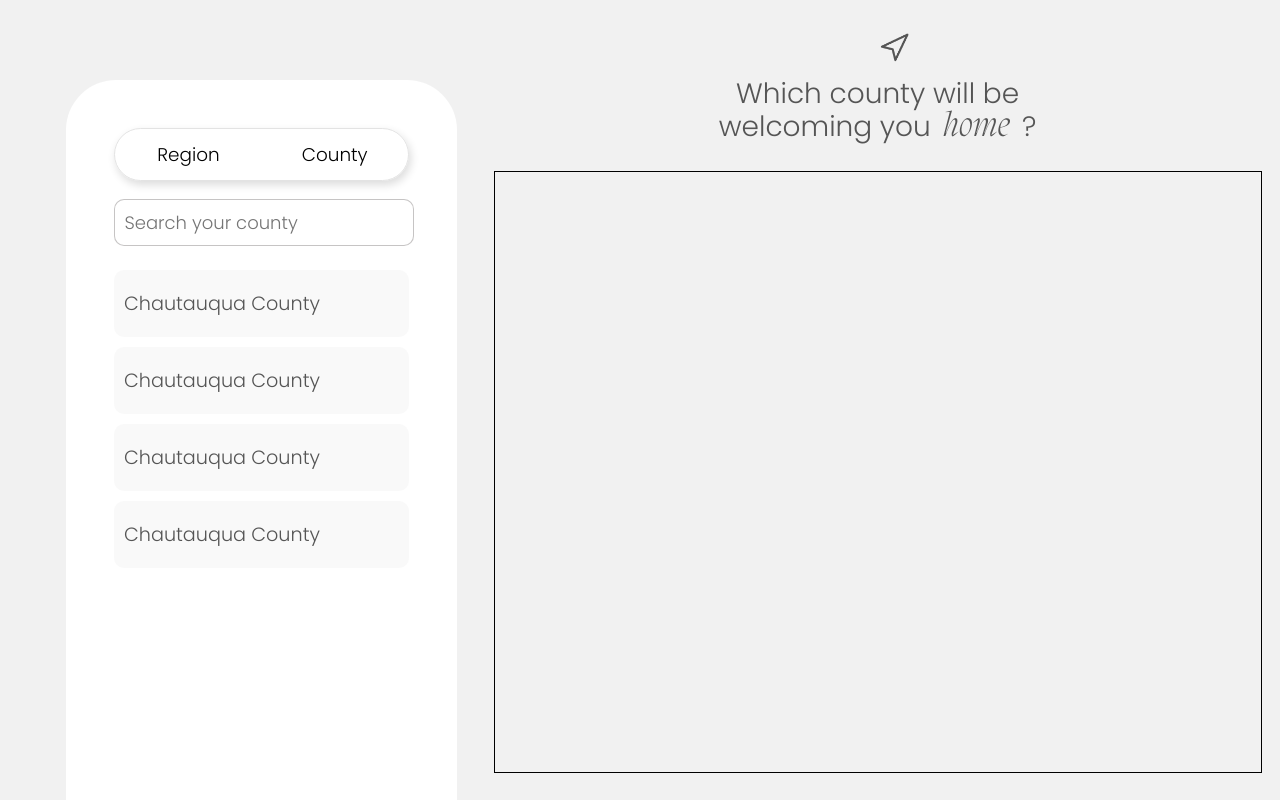
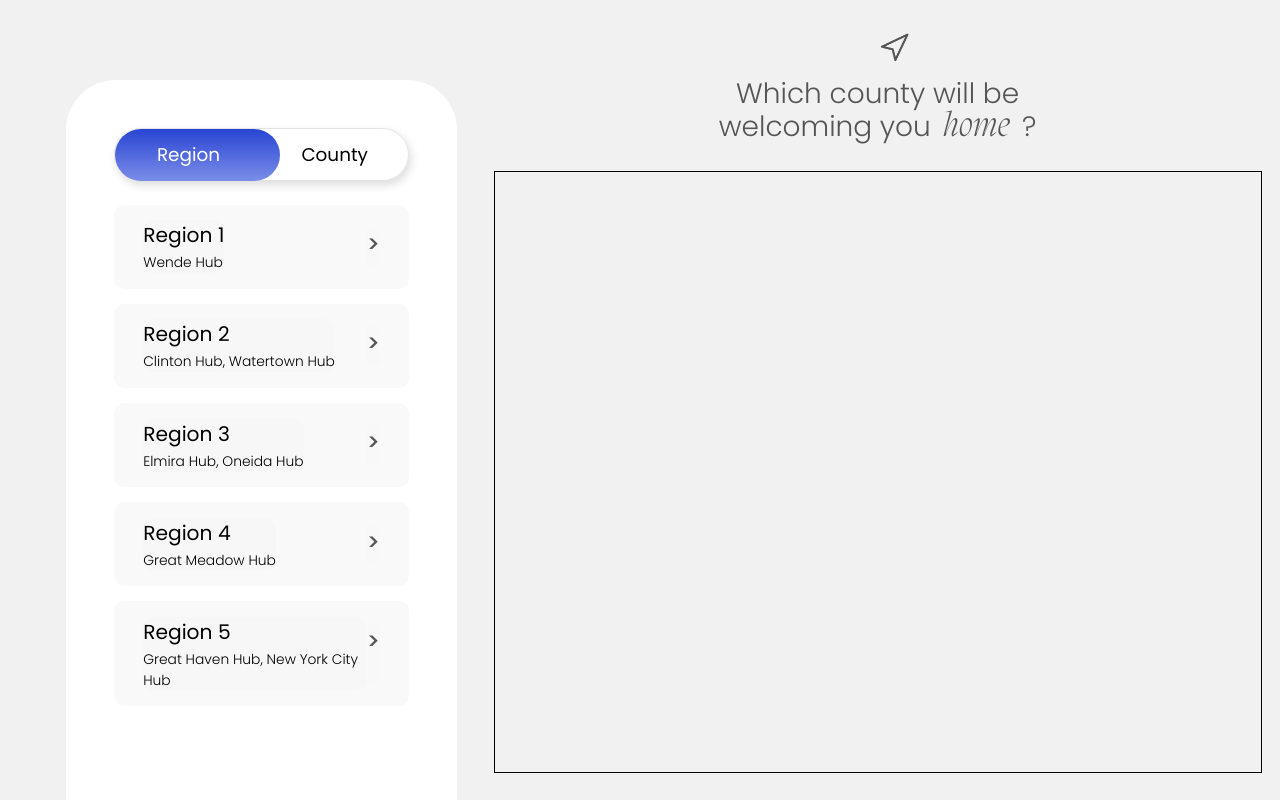
Before and after one commit to youngeonpark/pathwayhome, a React (Vite) app: page /select in a window 1280 px wide. Built offline with nearby package versions, Linux system fonts and the light colour scheme.

Commit message:
select page

```diff
--- a/src/pages/About.css
+++ b/src/pages/About.css
@@ -4,11 +4,11 @@
 }
 
 .aboutpg .header {
-    width: 30em;
-    height: 5em;
-    margin: 5em auto;
+    width: 25em;
+    height: 4em;
+    margin: 2em auto 4em auto;
     justify-content: space-around;
-    padding: 1em;
+    padding: 0.8em;
     display: flex;
     border-radius: 8px;
     background-color: rgba(255, 255, 255, 0.85);
@@ -22,7 +22,7 @@
 }
 
 .aboutpg .header h3{
-    font-size: 2em;
+    font-size: 1.5em;
     margin: 0;
     padding: 0;
     font-weight: 500;
@@ -30,7 +30,7 @@
 }
 
 .aboutpg .header p {
-    font-size: 1.4em;
+    font-size: 1.2em;
     margin: 0;
     padding: 0;
     width: 100%;
@@ -38,9 +38,14 @@
     color: #767676;
 }
 
+.aboutpg .header img {
+    width: 4em;
+    height: 4em;
+}
+
 .aboutpg h1 {
     font-weight: 400;
-    font-size: 2.8em;
+    font-size: 2.1em;
     text-align: center;
     margin: -1em;
 }
@@ -64,14 +69,14 @@
 }
 
 .aboutpg .info #intro {
-    font-size: 28px;
+    font-size: 1.2em;
     font-weight: 400;
     padding: 0;
     margin-top: 1em;
 }
 
 .aboutpg .info #content {
-    font-size: 26px;
+    font-size: 1.1em;
     font-weight: 300;
     padding: 0;
     margin-top: 1em;
@@ -79,7 +84,7 @@
 
 .aboutpg #back-btn {
   background-color: transparent;
-  font-size: 28px;
+  font-size: 1.2em;
   text-align: center;
   width: 100%;
   margin-top: 3em;
--- a/src/pages/Select.css
+++ b/src/pages/Select.css
@@ -24,22 +24,65 @@
     border: 1px solid rgba(221, 221, 221, 0.8);
     box-shadow: 2px 4px 8px 0.2px #DDDDDD;
     border-radius: 50px;
+    position: relative;
 }
 
-.regcount-selector .base {
+.selectpg .regcount-selector .base {
     width: 100%;
     display: flex;
     /* padding: 5px; */
     justify-content: space-around;
 }
 
-.regcount-selector .base span {
+.selectpg .regcount-selector .selection {
+    /* border: 1px solid black; */
+    width: 10.3em;
+    height: 3.25em;
+    position: absolute;
+    border-radius: 50px;
+    background: linear-gradient(180deg, #2845D3, #7B8DE8);
+    transition: left .3s ease;
+}
+
+.selectpg .regcount-selector .base span {
     /* border: 1px dotted red; */
     width: 100%;
     text-align: center;
     padding: 12px 16px;
     font-size: 1.15em;
-    font-weight: 300;
+    font-weight: 400;
+    cursor: pointer;
+}
+.selectpg .regcount-selector .base #region, #county{
+    z-index: 2;
+}
+
+.selectpg .regcount-selector .selection.left {
+  left: 0;
+}
+
+.selectpg .regcount-selector .selection.right {
+  left: 50%;
+}
+
+.regcount-selector.left #region {
+  color: white;
+  transition: color 0.15s ease;
+}
+
+.regcount-selector.left #county {
+  color: black;
+  transition: color 0.15s ease;
+}
+
+.regcount-selector.right #region {
+  color: black;
+  transition: color 0.15s ease;
+}
+
+.regcount-selector.right #county {
+  color: white;
+  transition: color 0.15s ease;
 }
 
 .selectpg #searchbox {
@@ -52,12 +95,56 @@
     border-radius: 10px;
 }
 
-.selectpg .options {
+.selectpg .left-options {
     margin-top: 1.5em;
-    /* border: 1px solid black; */
+    /* height: 78%;
+    border: 1px solid black; */
 }
 
-.selectpg .options div {
+.selectpg .left-options div {
+    margin: 0.3em 0;
+    padding: 0.8em 1.5em;;
+    font-size: 1.2em;
+    font-weight: 400;
+    background-color: rgba(247, 247, 247, 0.75);
+    color: #555555;
+    border-radius: 10px;
+}
+
+.selectpg .left-options .option {
+    display: flex;
+    justify-content: space-between;
+    margin-bottom: 0.8em;
+}
+
+.selectpg .left-options .title {
+    /* border: 1px solid black; */
+    margin: 0;
+    padding: 0;
+    font-size: 0.9em;
+}
+
+.selectpg .left-options .title h3 {
+    font-weight: 400;
+}
+
+.selectpg .left-options .title p {
+    font-weight: 300;
+    font-size: 0.8em;
+    margin-top: 2px;
+}
+
+.selectpg .left-options #nextsym {
+    /* border: 1px solid black; */
+    font-weight: 500;
+    padding: 0;
+}
+
+.selectpg .right-options {
+    margin-top: 1.5em;
+}
+
+.selectpg .right-options div {
     margin: 0.5em 0;
     padding: 1em 0.5em;;
     font-size: 1.2em;
--- a/src/pages/Select.jsx
+++ b/src/pages/Select.jsx
@@ -1,10 +1,25 @@
-import React from 'react'
+import React, {useState} from 'react'
 import { Routes, Route, Link } from 'react-router-dom';
 import navImg from '../assets/images/navigation.png';
 import './Select.css'
 
 function Select() {
-  return (
+    const [side, setSide] = useState("left");
+    const [query, setQuery] = useState("");
+
+    const counties = [
+        "Chautauqua County",
+        "Erie County",
+        "Livingston County",
+        "Orleans County",
+        "Wyoming County"
+    ];
+
+    const filteredCounties = counties.filter(c =>
+        c.toLowerCase().startsWith(query.toLowerCase())
+    );
+
+    return (
     <>
         <Routes>
             <Route
@@ -13,22 +28,64 @@ function Select() {
                     <>
                         <div className="selectpg">
                             <div className="select-container">
-                                <div className="regcount-selector">
-                                    <div className="selection"></div>
+                                <div className={`regcount-selector ${side}`}>
+                                    <div className={`selection ${side}`}></div>
                                     <div className="base">
-                                        <span id="region">Region</span>
-                                        <span id="county">County</span>
+                                        <span id="region" onClick={() => setSide("left")}>Region</span>
+                                        <span id="county" onClick={() => setSide("right")}>County</span>
                                     </div>
                                 </div>
-                                <label>
-                                    <input name="myInput" placeholder="Search your county" id="searchbox"/>
-                                </label>
-                                <div className="options">
-                                    <div>Chautauqua County</div>
-                                    <div>Chautauqua County</div>
-                                    <div>Chautauqua County</div>
-                                    <div>Chautauqua County</div>
-                                </div>
+                                {side === "left" && (
+                                    <div className="left-options">
+                                        <div className="option">
+                                            <div className="title">
+                                                <h3>Region 1</h3>
+                                                <p>Wende Hub</p>
+                                            </div>
+                                            <div id="nextsym">&gt;</div>
+                                        </div>
+                                        <div className="option">
+                                            <div className="title">
+                                                <h3>Region 2</h3>
+                                                <p>Clinton Hub, Watertown Hub</p>
+                                            </div>
+                                            <div id="nextsym">&gt;</div>
+                                        </div>
+                                        <div className="option">
+                                            <div className="title">
+                                                <h3>Region 3</h3>
+                                                <p>Elmira Hub, Oneida Hub</p>
+                                            </div>
+                                            <div id="nextsym">&gt;</div>
+                                        </div>
+                                        <div className="option">
+                                            <div className="title">
+                                                <h3>Region 4</h3>
+                                                <p>Great Meadow Hub</p>
+                                            </div>
+                                            <div id="nextsym">&gt;</div>
+                                        </div>
+                                        <div className="option">
+                                            <div className="title">
+                                                <h3>Region 5</h3>
+                                                <p>Great Haven Hub, New York City Hub</p>
+                                            </div>
+                                            <div id="nextsym">&gt;</div>
+                                        </div>
+                                    </div>
+                                )}
+                                {side === "right" && (
+                                    <>
+                                        <label>
+                                            <input name="myInput" placeholder="Search your county" value={query} onChange={(e) => setQuery(e.target.value)} id="searchbox"/>
+                                        </label>
+                                        <div className="right-options">
+                                            {filteredCounties.map((c, idx) => (
+                                                <div key={idx}>{c}</div>
+                                            ))}
+                                        </div>
+                                    </>
+                                )}
                             </div>
                             <div className="main-container">
                                 <img src={navImg} alt="icon" id="nav-icon" />
@@ -41,7 +98,6 @@ function Select() {
                 }
             />
         </Routes>
-
     </>
   )
 }
```
Also changed, not shown: src/pages/App.css (+52 -48 lines).
